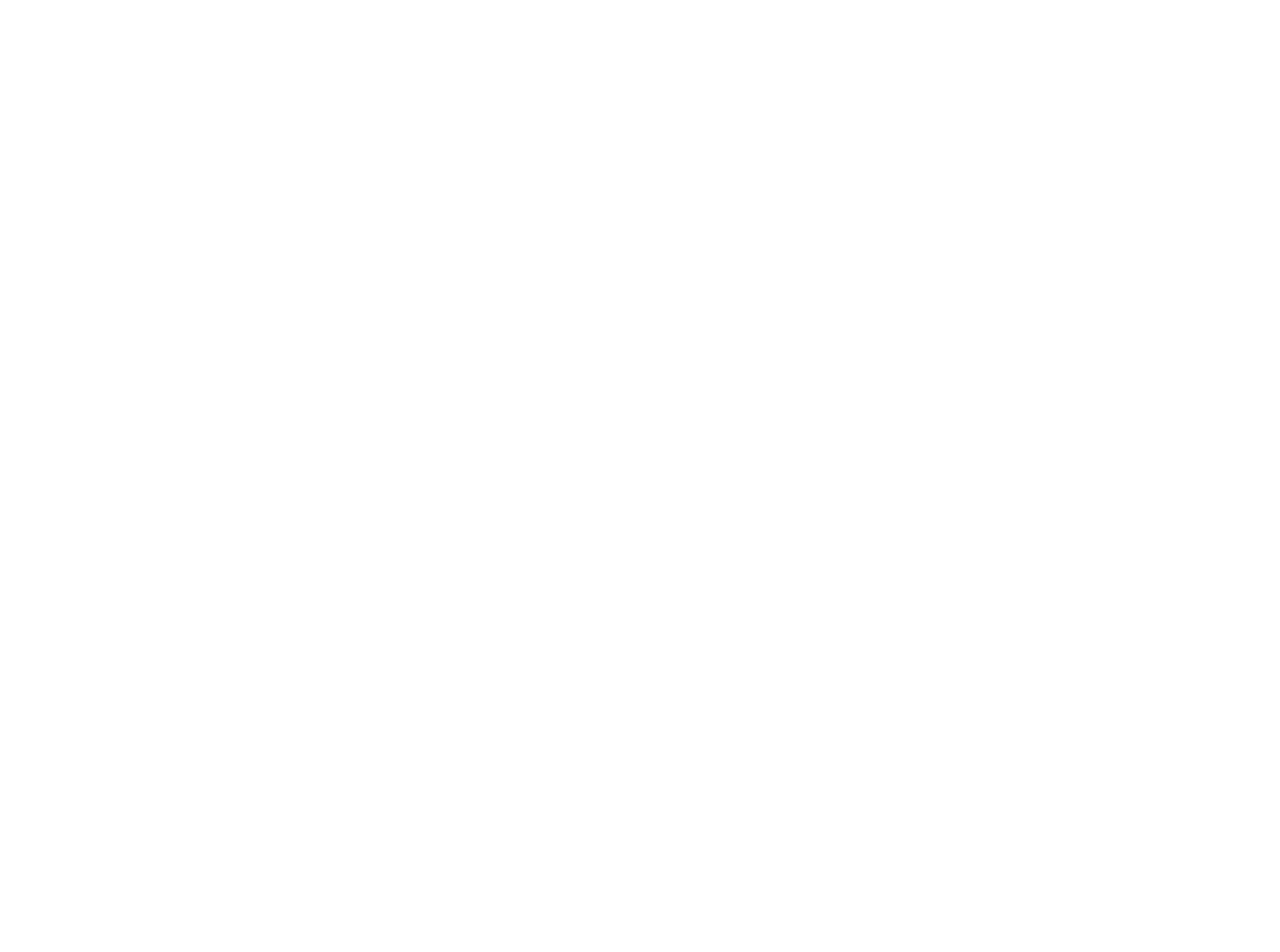
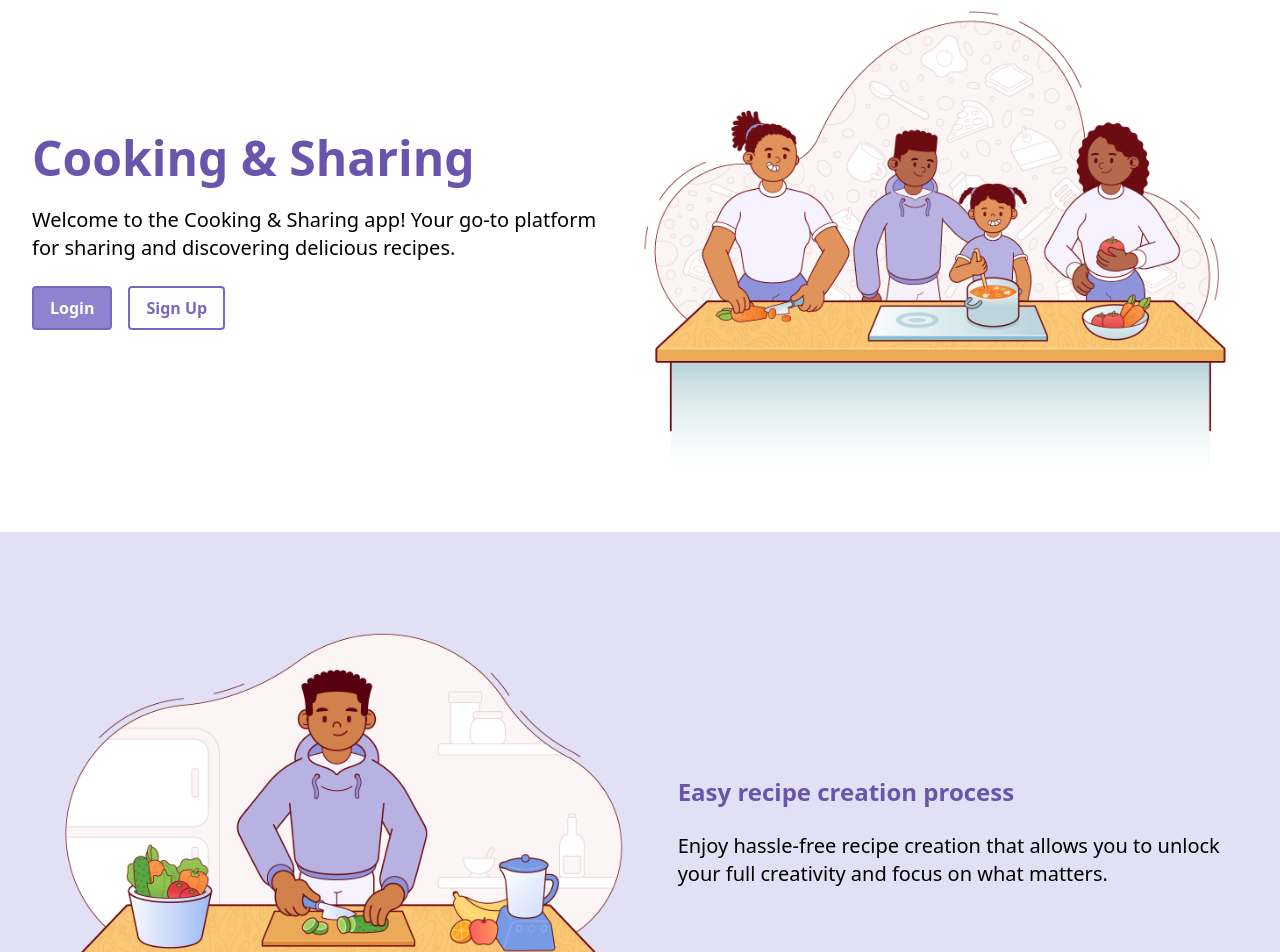
Before and after one commit to Paul-Verdure/cooking-and-sharing, a React (Vite) app: page / in a window 1280 px wide. Shown: the part 180-1132 px from the top of the page. Before the commit the page ends 800 px from the top, so only its background shows below. Built offline with nearby package versions, Linux system fonts and the light colour scheme.

Commit message:
feat: add hero section and a second one

```diff
--- a/src/ui/app/pages/Home.tsx
+++ b/src/ui/app/pages/Home.tsx
@@ -1,8 +1,47 @@
 import React from 'react';
+import home from '../assets/home.png';
+import cooking from '../assets/cooking.png';
 
 function Home() {
 	return (
-		<h1 className="text-4xl font-bold text-center">Home</h1>
+		<>
+			<section className="flex max-h-[600px] items-center justify-center space-x-8 px-8">
+				<div className="flex-column space-y-6">
+					<h2 className="text-wistful-700 text-5xl font-bold">
+						Cooking & Sharing
+					</h2>
+					<p className="max-w-prose text-xl">
+						Welcome to the Cooking & Sharing app! Your go-to platform for
+						sharing and discovering delicious recipes.
+					</p>
+					<div className="space-x-4">
+						<button className="bg-wistful-500 hover:bg-wistful-600 border-wistful-600 active:bg-wistful-700 rounded border-2 px-4 py-2 font-bold text-white">
+							Login
+						</button>
+						<button className="text-wistful-600 border-wistful-600 active:bg-wistful-200 hover: hover:bg-wistful-100 rounded border-2 px-4 py-2 font-bold">
+							Sign Up
+						</button>
+					</div>
+				</div>
+				<div>
+					<img src={home} alt="home" className="max-h-[800px]" />
+				</div>
+			</section>
+			<section className="bg-wistful-200 flex max-h-[600px] items-center space-x-8 px-8">
+				<div>
+					<img src={cooking} alt="cooking" className="max-h-[800px]" />
+				</div>
+				<div className="flex-column space-y-6">
+					<h3 className="text-wistful-700 text-2xl font-bold">
+						Easy recipe creation process
+					</h3>
+					<p className="max-w-prose text-xl">
+						Enjoy hassle-free recipe creation that allows you to unlock your
+						full creativity and focus on what matters.
+					</p>
+				</div>
+			</section>
+		</>
 	);
 }
 
```
